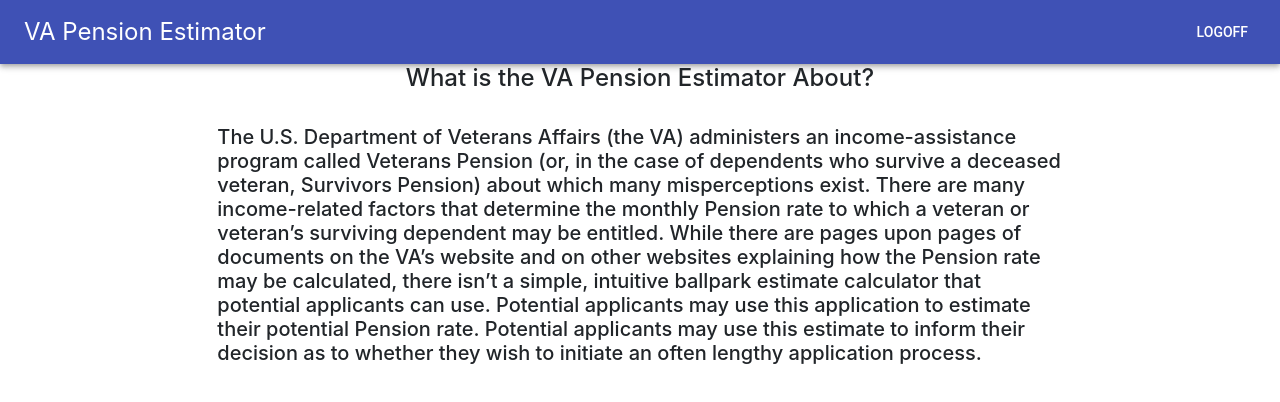
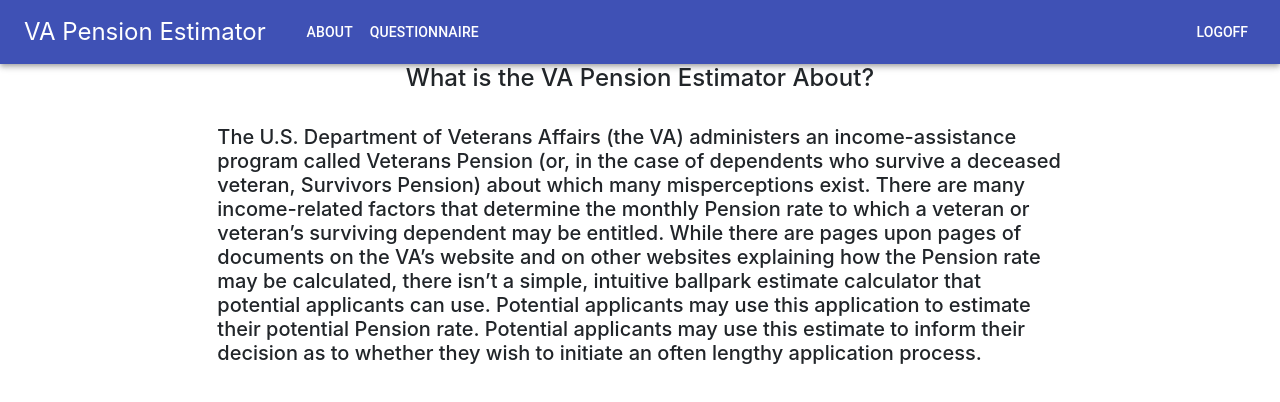
Before and after one commit to eghove/va-calculator, a React (Create React App) app in the folder client/: page / in a window 1280 px wide. Shown: the top 402 px of the page. Built offline with nearby package versions, Linux system fonts and the light colour scheme.

Commit message:
Added nav buttons

```diff
--- a/client/src/components/Nav/index.js
+++ b/client/src/components/Nav/index.js
@@ -28,10 +28,11 @@
     <div className={classes.root}>
       <AppBar position="static">
         <Toolbar>
-          <IconButton className={classes.menuButton} color="inherit" aria-label="Menu">VA Pension Estimator
+          <IconButton className={classes.menuButton}  target="_blank" href = "/" color="inherit" aria-label="Menu">VA Pension Estimator
           </IconButton>
           <Typography variant="h6" color="inherit" className={classes.grow}>
-
+          <Button color="inherit"  target="_blank" href = "/">About</Button>
+          <Button color="inherit"  target="_blank" href = "/questions">Questionnaire</Button>
           </Typography>
           <Button color="inherit">Logoff</Button>
         </Toolbar>
```
